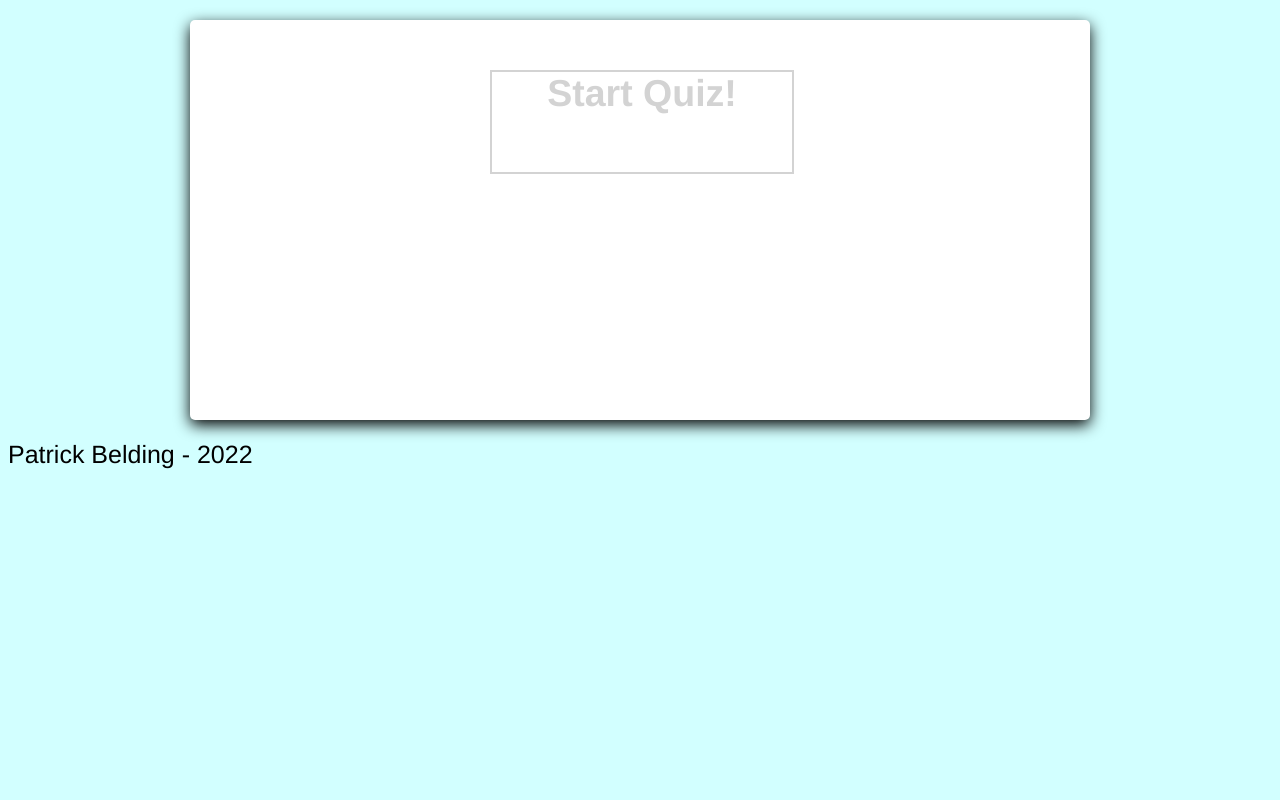
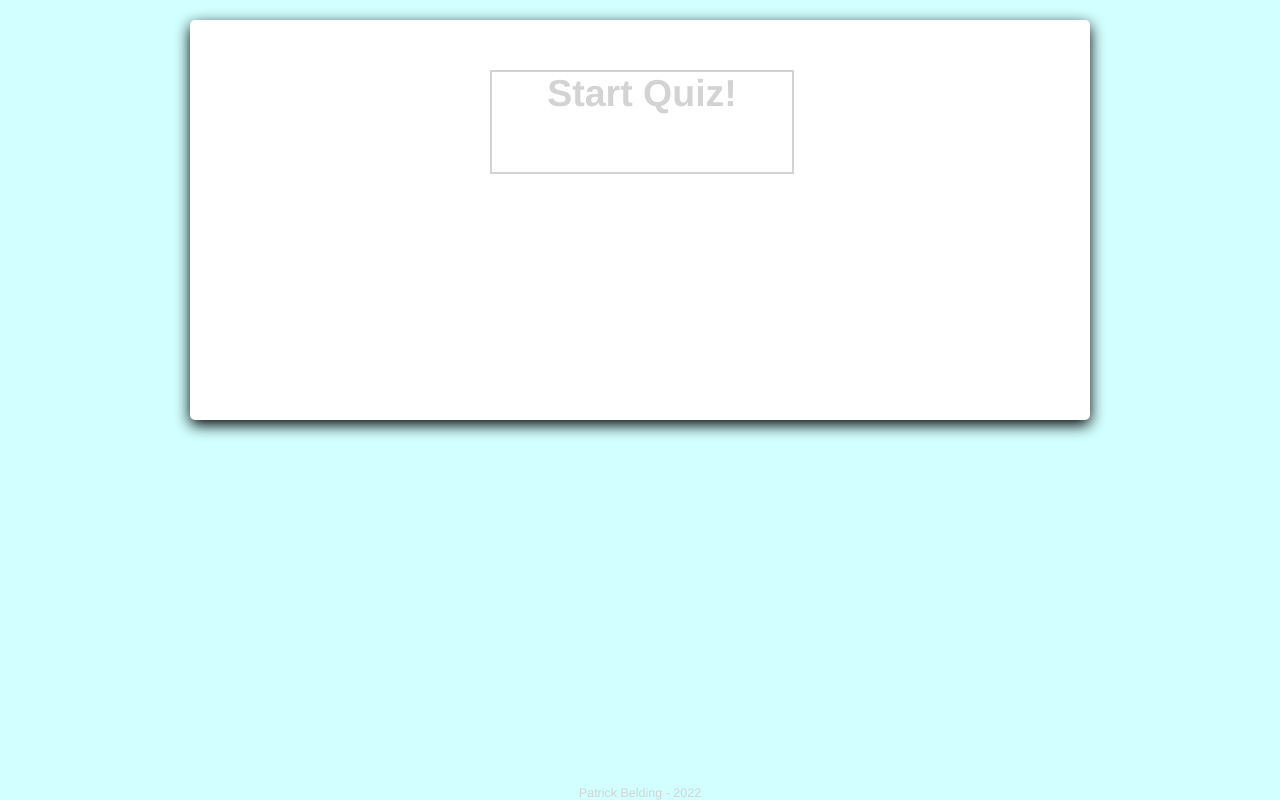
Before and after one commit to patrickbelding/patrickbelding.github.io, a plain HTML site: page nfl_players.html in a window 1280 px wide. Drawn offline with Linux system fonts and the light colour scheme.

Commit message:
Update nfl_style.css

```diff
--- a/nfl_style.css
+++ b/nfl_style.css
@@ -153,3 +153,14 @@ body{
     font-weight: bold;
     text-align: center;
 }
+
+#footer_text{
+    /* center it to the middle of the page */
+    position: absolute;
+    bottom: 0;
+    left: 0;
+    width: 100%;
+    text-align: center;
+    font-size: .5em;
+    color: lightgrey;
+}
```
